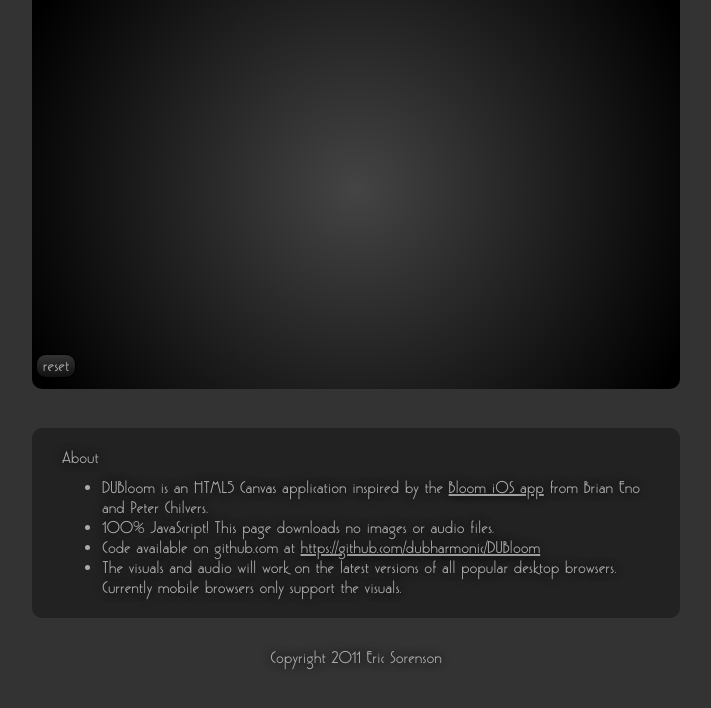
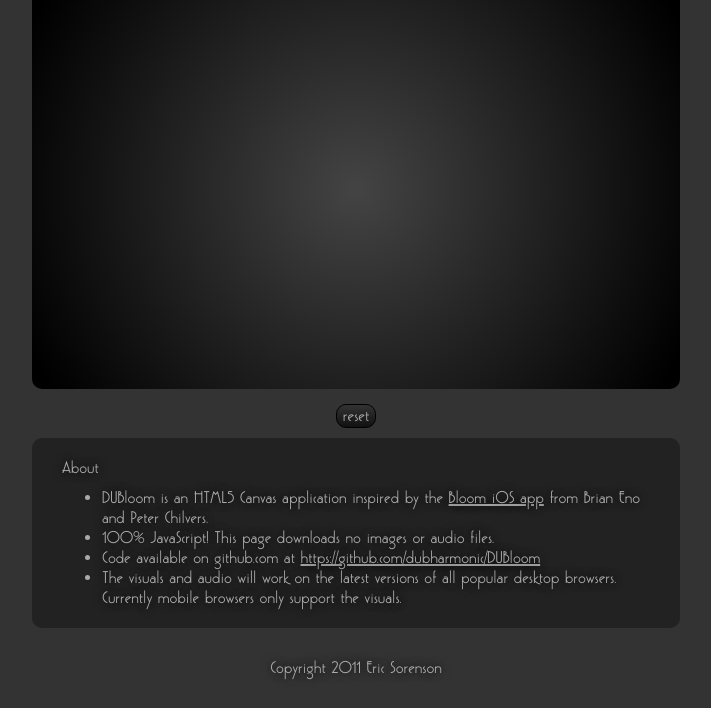
Before and after one commit to ericsorenson/dubloom, a plain HTML site: page index.html in a window 1280 px wide. Shown: the part 134-842 px from the top of the page, without its empty margins (284-995 px from the left). Drawn offline with Linux system fonts and the light colour scheme.

Commit message:
moved the refresh button

```diff
--- a/index.html
+++ b/index.html
@@ -18,7 +18,7 @@
     <canvas id="canvas" height="400" width="648">
         Your browser doesn't support the HTML5 Canvas. Please upgrade your browser!
     </canvas>
-    <div>
+    <div id="button_wrapper">
         <input class="button" type="button" value="reset" onclick="location.reload(true);">
     </div>
     <article id="about">
--- a/style.css
+++ b/style.css
@@ -64,6 +64,8 @@ footer {
 	-moz-border-radius: 10px;
 	border-radius: 10px;
     position: relative;
-    left: -300px;
-    top: -40px;
 }
+
+#button_wrapper {
+    margin: 10px;
+}
```
